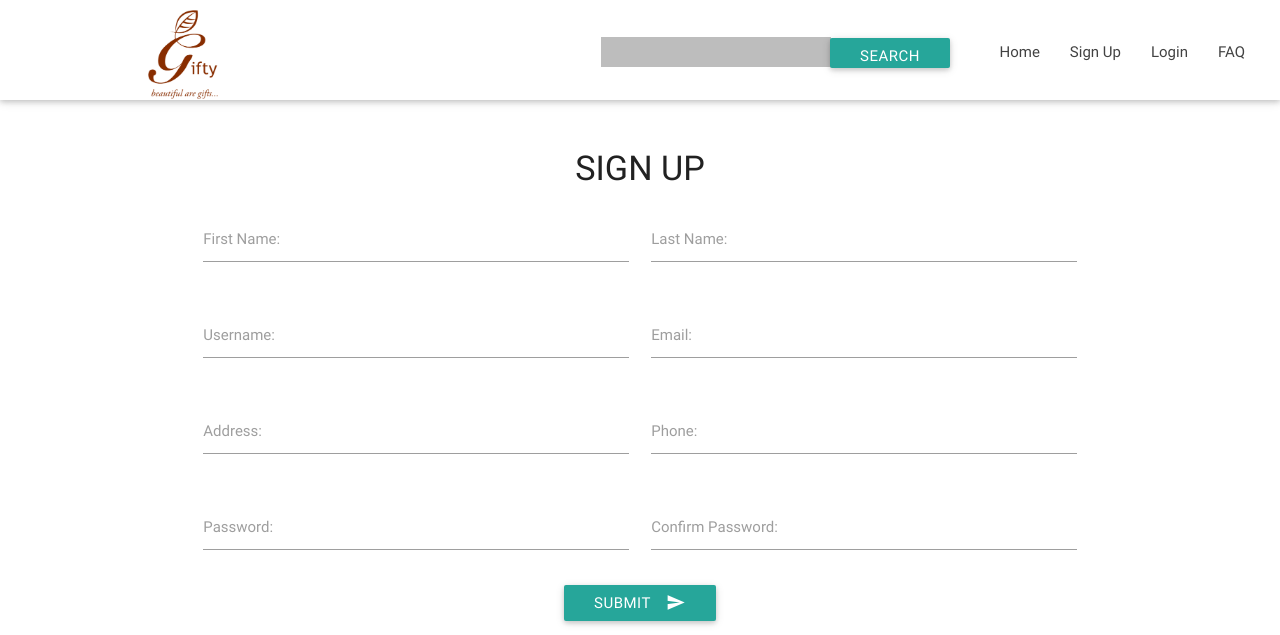
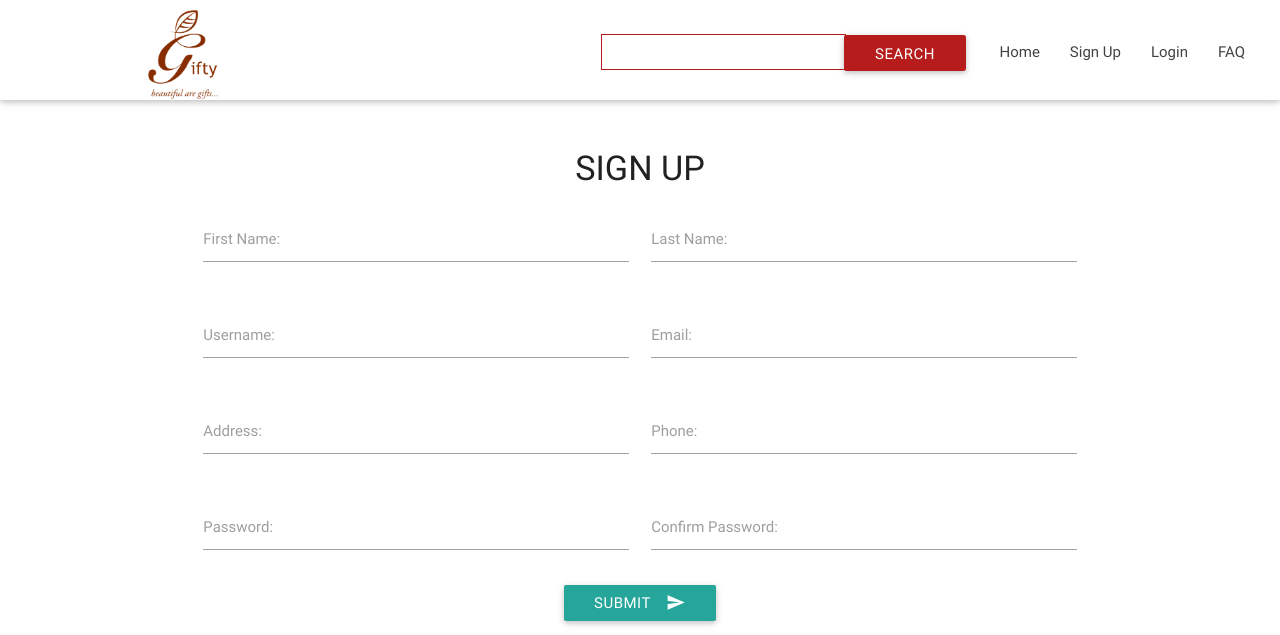
Before and after one commit to emmanuel-isaac/gifty, a Django app: page /user/create/ in a window 1280 px wide. Shown: the top 635 px of the page. Run offline with Django 3.2, Linux system fonts and the light colour scheme; parts of the project's set-up code (start-up, migrations or seed data) failed here and were passed over; some libraries are stand-ins or nearby versions.

Commit message:
design search bar

```diff
--- a/apps/giftyuser/views.py
+++ b/apps/giftyuser/views.py
@@ -34,7 +34,6 @@ class LoginView(View):
 		return HttpResponseRedirect(reverse('home'), locals())
 
 	def post(self, request):
-		print request.POST
 		username = request.POST.get('username', '')
 		password = request.POST.get('password', '')
 
@@ -44,12 +43,10 @@ class LoginView(View):
 				login(request, user)
 				return HttpResponseRedirect(reverse('home'), locals())
 			else:
-				print "nay"
+				return HttpResponseRedirect(reverse('home'), locals())
 
 		else:
 			return HttpResponseRedirect(reverse('home'), locals())
-
-		return HttpResponse("This is the login view")
 
 
 
--- a/static/stylesheets/main.css
+++ b/static/stylesheets/main.css
@@ -75,20 +75,24 @@ main {
 }
 
 #search-bar {
-	/*border: thin black solid;*/
-	border: none !important;
-	background: #bdbdbd;
-	width: 60%;
-	height: 2rem;
+	border: thin #b71c1c solid;
+	width: 62%;
+	height: 34px;
+	padding-left: 5px;
+	color: #424242;
+}
+
+#search-bar:focus {
+	box-shadow: 0 1px 0 0;
 }
 
 .search-button {
-	height: 2rem !important;
 	position: relative;
 	right: 5px;
 	top: 7px;
-	border-radius: none !important;
+	border: thin #b71c1c solid;
 }
+
 
 .search-button:hover {
 	text-decoration: none !important;
--- a/templates/app_base.html
+++ b/templates/app_base.html
@@ -48,7 +48,7 @@
 			      			<form>
 			      				<div class="search-div">
 						        	<input type="text" id="search-bar">
-						        	<a class="waves-effect waves-light btn search-button white-text">Search</a>
+						        	<a class="waves-effect waves-light btn white-text search-button red darken-4">Search</a>
 					        	</div>
 					      	</form>
 			      		</li>
@@ -75,6 +75,7 @@
 				    	<form action="{% url 'login' %}" method="POST">{% csrf_token %}
 				    		<div>
 					    		<div class="input-field">
+					    			{{ form }}
 						    		<label for="username">Username</label>
 						    		<input type="text" id="username" name="username">
 					    		</div>
```
Also changed, not shown: gifty/db.sqlite3, 1 other file.
